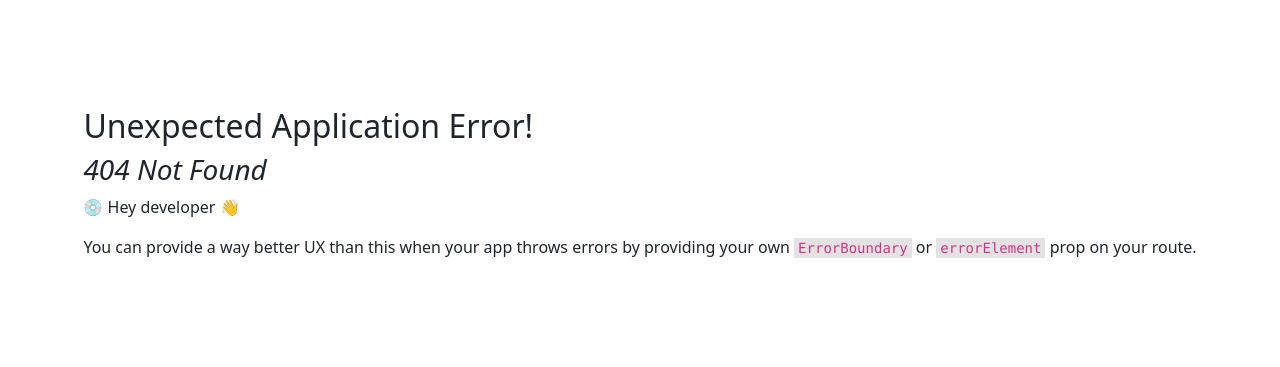
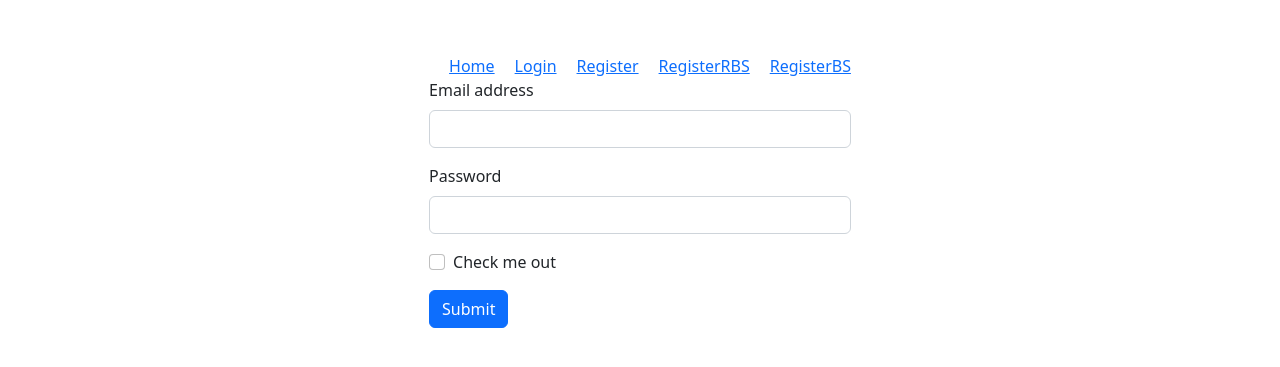
Before and after one commit to HmSani6699/email-password-projects, a React (Vite) app: page /register-bs in a window 1280 px wide. Before the commit this address had no page. Shown: the part 209-576 px from the top of the page. Built offline with nearby package versions, Linux system fonts and the light colour scheme.

Commit message:
ad to react bootstrap form

```diff
--- /dev/null
+++ b/src/RegisterBs/RegisterBs.jsx
@@ -0,0 +1,26 @@
+import React from 'react';
+
+const RegisterBs = () => {
+    return (
+        <div>
+            <form>
+                <div className="mb-3">
+                    <label for="exampleInputEmail1" className="form-label">Email address</label>
+                    <input type="email" className="form-control" id="exampleInputEmail1" aria-describedby="emailHelp" />
+
+                </div>
+                <div className="mb-3">
+                    <label for="exampleInputPassword1" className="form-label">Password</label>
+                    <input type="password" className="form-control" id="exampleInputPassword1" />
+                </div>
+                <div className="mb-3 form-check">
+                    <input type="checkbox" className="form-check-input" id="exampleCheck1"/>
+                        <label className="form-check-label" for="exampleCheck1">Check me out</label>
+                </div>
+                <button type="submit" className="btn btn-primary">Submit</button>
+            </form>
+        </div>
+    );
+};
+
+export default RegisterBs;
--- a/src/RegisterRBs/RegisterRBs.jsx
+++ b/src/RegisterRBs/RegisterRBs.jsx
@@ -13,6 +13,7 @@
 
     return (
         <div>
+            <h2 className='text-primary mt-3 mb-3'>Please Register !!!</h2>
             <Form onSubmit={handleSubmit}>
                 <Form.Group className="mb-3" controlId="formBasicEmail">
                     <Form.Label>Email address</Form.Label>
--- a/src/component/Header/Header.jsx
+++ b/src/component/Header/Header.jsx
@@ -9,6 +9,8 @@
             <Link to='/login'>Login</Link>
             <Link to='/register'>Register</Link>
             <Link to='/register-rbs'>RegisterRBS</Link>
+            <Link to='/register-bs'>RegisterBS</Link>
+
         </nav>
     );
 };
--- a/src/main.jsx
+++ b/src/main.jsx
@@ -11,6 +11,7 @@
 import Register from './Register/Register';
 import RegisterRBs from './RegisterRBs/RegisterRBs';
 import 'bootstrap/dist/css/bootstrap.min.css';
+import RegisterBs from './RegisterBs/RegisterBs';
 
 const router = createBrowserRouter([
   {
@@ -32,6 +33,10 @@
       {
         path:'/register-rbs',
         element:<RegisterRBs></RegisterRBs>
+      },
+      {
+        path:'/register-bs',
+        element:<RegisterBs></RegisterBs>
       }
     ]
   },
```
